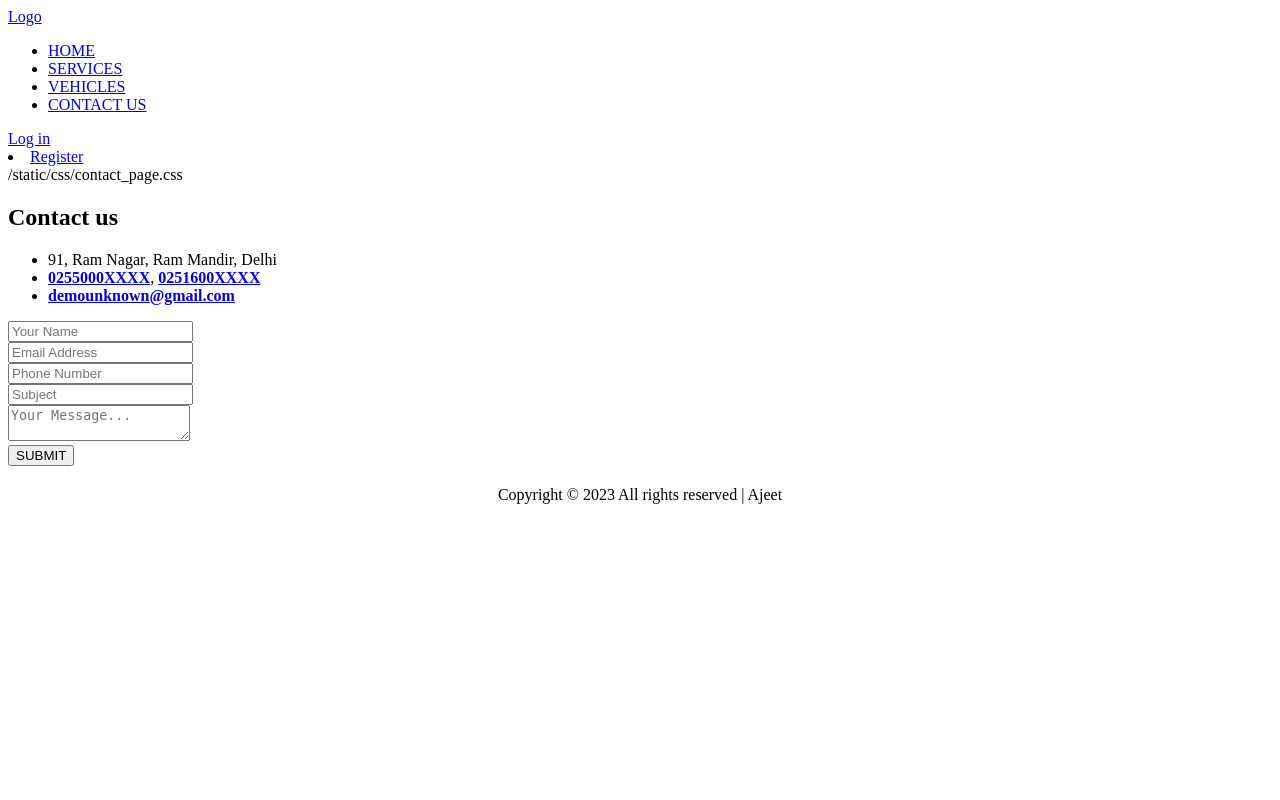
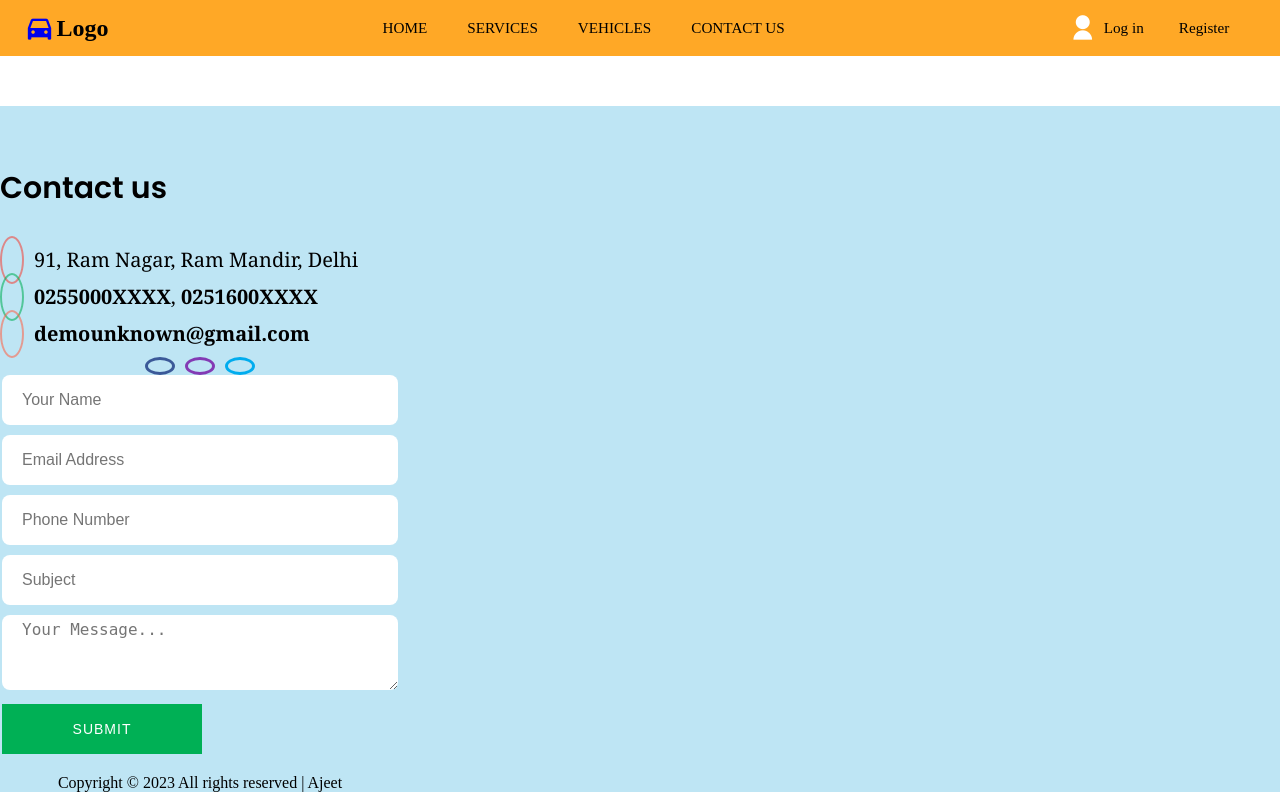
Before and after one commit to ReinerYaeger/djangoProject, a Django app: page /contact/ in a window 1280 px wide. Run offline with Django 4.2, Linux system fonts and the light colour scheme.

Commit message:
register issue added vehicle.html

```diff
--- a/drauto/static/css/contact_page.css
+++ b/drauto/static/css/contact_page.css
@@ -1,25 +1,4 @@
 @import url("https://fonts.googleapis.com/css2?family=Poppins:wght@300;400;500;600&display=swap");
-
-* {
-  margin: 0;
-  padding: 0;
-  scroll-behavior: smooth;
-  box-sizing: border-box;
-}
-
-body {
-  overflow-x: hidden;
-  font-family: "Poppins", sans-serif;
-  font-size: 16px;
-}
-
-ul {
-  list-style: none;
-}
-
-input {
-  overflow: hidden;
-}
 
 .section-title {
   position: relative;
--- a/drauto/urls.py
+++ b/drauto/urls.py
@@ -7,6 +7,7 @@ urlpatterns = [
     path('login_form/', views.login_form, name='loginform'),
     path('logout/', views.logout_user, name='logout'),
     path('register/', views.register_form, name='register'),
-    path('contact/', views.contact, name='contact')
+    path('contact/', views.contact, name='contact'),
+    path('vehicle/', views.vehicle, name='vehicle'),
 
 ]
--- a/drauto/views.py
+++ b/drauto/views.py
@@ -5,12 +5,13 @@ from django.contrib.auth.models import User
 from django.contrib import messages
 from django.contrib.auth.forms import UserCreationForm
 from .forms import CustomerUserCreationForm
-
+from django.db import connection
 
 from .models import Employee
 
+# Create your views here.
+cursor = connection.cursor()
 
-# Create your views here.
 
 def index(requests):
     return render(requests, 'drauto/index.html')
@@ -23,7 +24,6 @@ def login_form(requests):
 
     if requests.user.is_authenticated:
         return redirect('/')
-
 
     if requests.method == 'POST':
         username = requests.POST['username']
@@ -50,7 +50,7 @@ def logout_user(requests):
 def register_form(requests):
     page = 'register'
     form = CustomerUserCreationForm()
-    context = {'page':page , 'form':form}
+    context = {'page': page, 'form': form}
 
     if requests.method == 'POST':
         form = CustomerUserCreationForm(requests.POST)
@@ -65,9 +65,19 @@ def register_form(requests):
         else:
             messages.error(requests, "An error has occurred during registration")
 
-    return render(requests, 'drauto/login_register_form.html',context)
+    return render(requests, 'drauto/login_register_form.html', context)
+
+
+def vehicle(requests):
+
+    return render(requests, 'drauto/vehicle.html')
 
 
 def contact(requests):
+    return render(requests, 'drauto/contact_page.html')
 
-    return  render(requests,'drauto/contact_page.html')
+
+def stored_proc(requests, proc_string):
+    cursor.execute('')
+    result = cursor.fetchall()
+    return render(requests, '', {'result': result})
--- a/templates/drauto/contact_page.html
+++ b/templates/drauto/contact_page.html
@@ -1,14 +1,16 @@
 <!DOCTYPE html>
 {% load static %}
 <html lang="en">
+{% include 'drauto/main.html' %}
 <head>
     <meta charset="UTF-8">
     <title>Contact Us</title>
+     <link rel="stylesheet" href={% static 'css/contact_page.css' %}>
 </head>
 <body>
 
  {%  include 'drauto/navbar.html' %}
- {% static 'css/contact_page.css' %}
+
 
 <section class="contact-sec sec-pad">
   <div class="container">
--- a/templates/drauto/main.html
+++ b/templates/drauto/main.html
@@ -2,8 +2,7 @@
 <head>
         <meta charset="utf-8">
         <meta name="viewport" content="width=device-width, initial-scale=1">
-        <link rel="stylesheet" type="text/css" href={% static 'css/index.css' %}>
         <link href="https://cdn.jsdelivr.net/npm/remixicon@2.5.0/fonts/remixicon.css" rel="stylesheet">
         <link rel="stylesheet" href="https://unpkg.com/boxicons@latest/css/boxicons.min.css">
         <!-- insert font link tag-->
-    </head>
+</head>
--- a/templates/drauto/navbar.html
+++ b/templates/drauto/navbar.html
@@ -1,11 +1,19 @@
+{% load static %}
 
+{% include 'drauto/main.html' %}
+<head>
+    <link rel="stylesheet" type="text/css" href={% static 'css/index.css' %}>
+</head>
     <header>
+
+
+
             <a href="#" class="logo"><i class="ri-car-fill"></i><span>Logo</span></a>
 
             <ul class="navbar">
                 <li><a href={% url 'index' %} class="active">HOME</a></li>
                 <li><a href="#">SERVICES</a></li>
-                <li><a href="#">VEHICLES</a></li>
+                <li><a href="{% url 'vehicle' %}">VEHICLES</a></li>
                 <li><a href="{% url 'contact' %}">CONTACT US</a></li>
             </ul>
 
```
Also changed, not shown: templates/drauto/vehicle.html (added, +11 -0 lines), drauto/database_operatoions.py (added).
